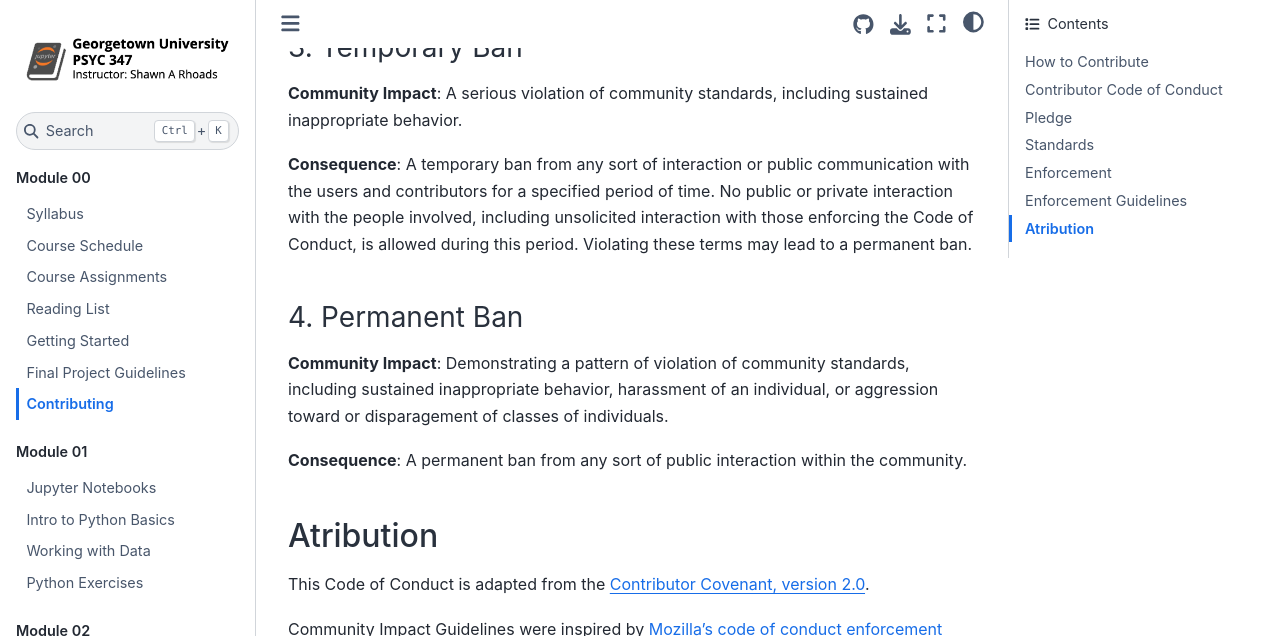
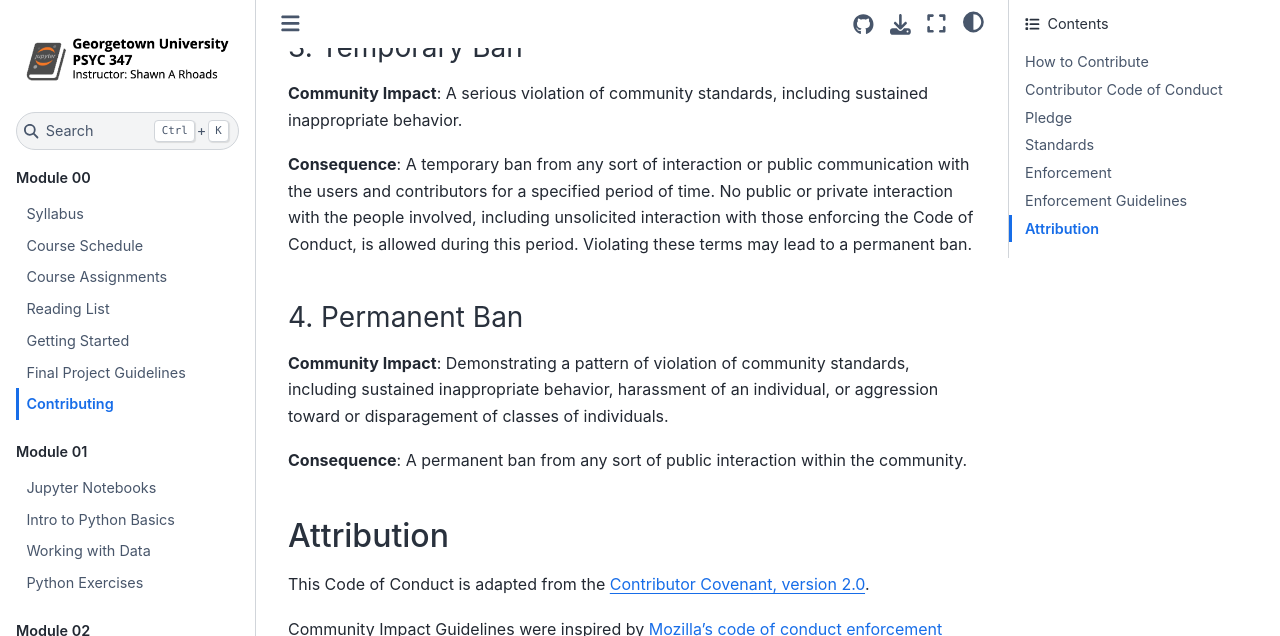
Before and after one commit to shawnrhoads/gu-psyc-347, a Jupyter Book: the page built from docs/module-00-06_Contributing.md, in a window 1280 px wide and 900 px high, scrolled down 4170 px. Shown: the top 636 px of the window. Built offline with Jupyter Book 1.0.4 settings and Sphinx 7.4.7 and the Sphinx Book theme 1.1.4, drawn with Linux system fonts in a browser that asks for light colours.

Commit message:
Update module-00-06_Contributing.md

```diff
--- a/docs/module-00-06_Contributing.md
+++ b/docs/module-00-06_Contributing.md
@@ -100,7 +100,7 @@ Course maintainers will follow these guidelines in determining the consequences
 
 **Consequence**: A permanent ban from any sort of public interaction within the community.
 
-## Atribution
+## Attribution
 This Code of Conduct is adapted from the [Contributor Covenant, version 2.0]([https://www.contributor-covenant.org/version/2/0/code_of_conduct.html]).
 
 Community Impact Guidelines were inspired by [Mozilla's code of conduct enforcement ladder](https://github.com/mozilla/diversity).
```
